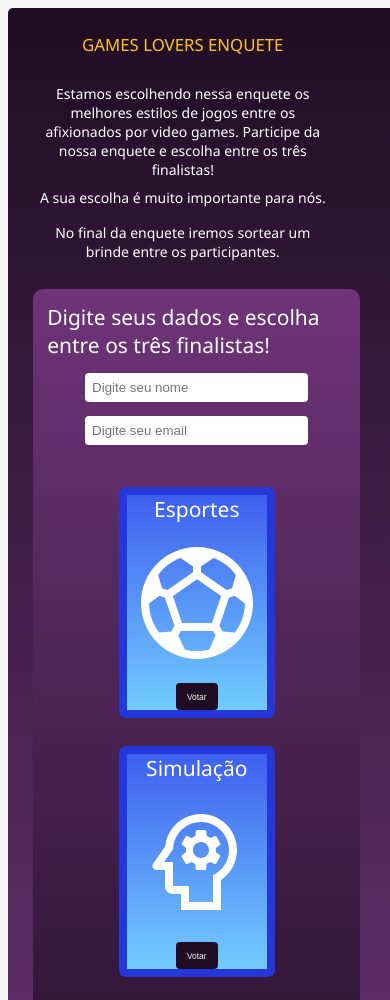
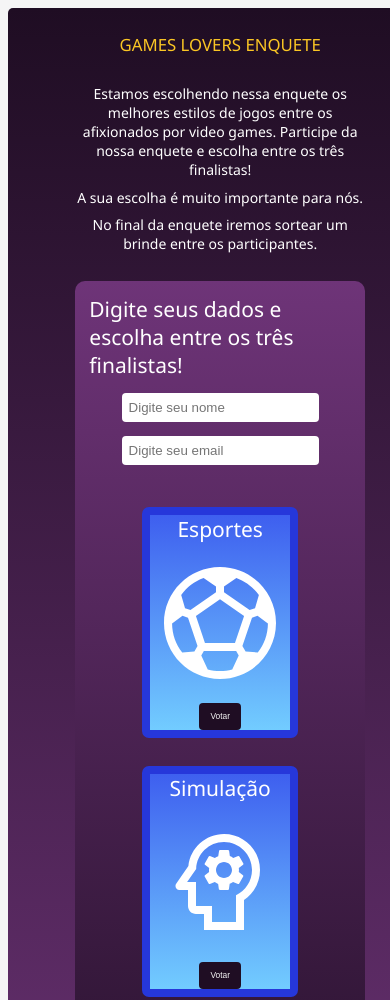
Before and after one commit to NicolasAFerro/Enquete, a plain HTML site: page index.html in a window 390 px wide. Shown: the top 1000 px of the page. Drawn offline with Linux system fonts and the light colour scheme.

Commit message:
fix: correções

```diff
--- a/index.html
+++ b/index.html
@@ -16,7 +16,7 @@
           entre os três finalistas!
         </div>
         <div>A sua escolha é muito importante para nós.</div>
-        <div></div>
+
         <div>
           No final da enquete iremos sortear um brinde entre os participantes.
         </div>
--- a/styles.css
+++ b/styles.css
@@ -43,6 +43,7 @@ input {
 .container {
   background: linear-gradient(to bottom, #1f0d23 0%, #6e3478 100%);
   width: 37.5rem;
+  box-sizing: content-box;
   box-shadow: 1px 3px 8px 1px rgba(#6e3478);
   border-radius: 5px;
   overflow: hidden;
@@ -90,7 +91,10 @@ input {
 
   .container {
     width: 100%;
+    display: flex;
+    flex-direction: column;
     align-items: center;
+    box-sizing: content-box;
     padding: auto;
   }
 
@@ -109,7 +113,7 @@ input {
     font-size: 0.6rem;
   }
   .form {
-    width: 80%;
+    width: 70%;
   }
 
   input {
@@ -119,8 +123,10 @@ input {
   .header-title {
     font-size: 1.2rem;
     width: 80%;
+    align-items: center;
   }
   .header-subtitle {
     width: 80%;
+    align-items: center;
   }
 }
```
